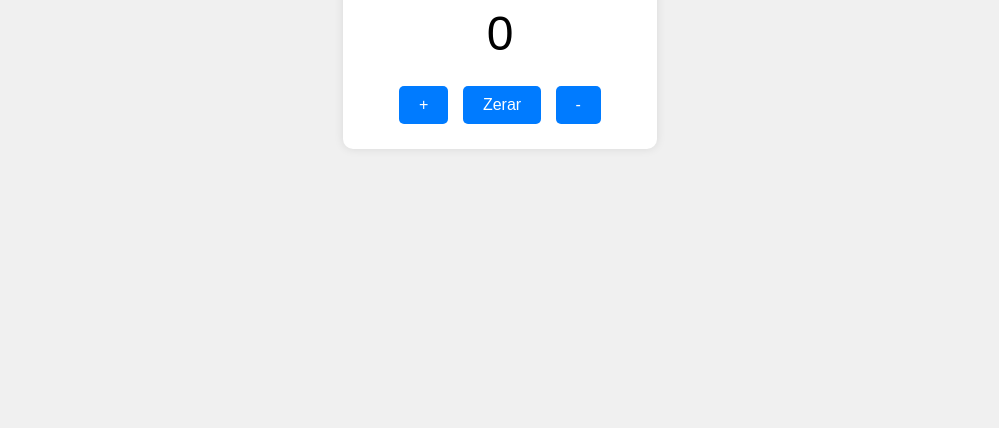
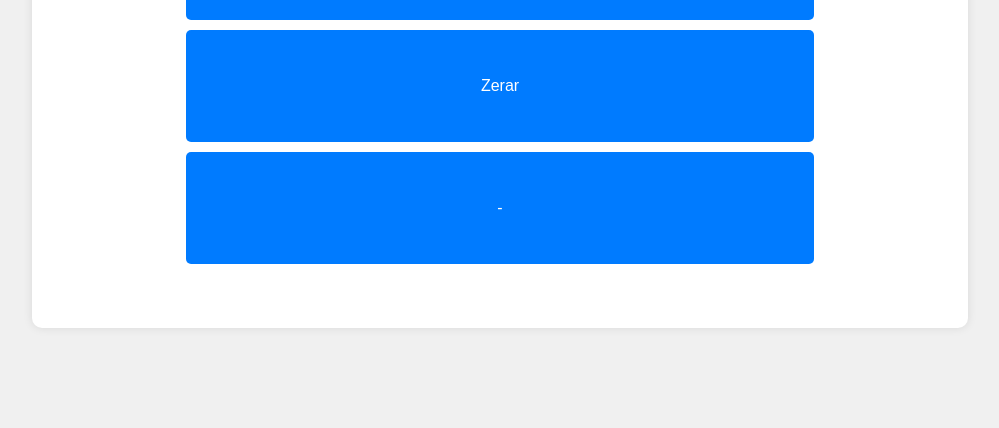
Before and after one commit to rphlgit/bubacode, a plain HTML site: page index.html in a window 1280 px wide. Shown: the part 372-800 px from the top of the page, without its empty margins (140-1139 px from the left). Drawn offline with Linux system fonts and the light colour scheme.

Commit message:
Update styles.css
Aumentando botões

```diff
--- a/styles.css
+++ b/styles.css
@@ -9,6 +9,8 @@ body {
 }
 
 .container {
+    height: 70%;
+    width: 70%;
     text-align: center;
     background-color: #fff;
     padding: 20px;
@@ -22,6 +24,8 @@ body {
 }
 
 button {
+    height: 20%;
+    width: 70%;
     font-size: 1em;
     padding: 10px 20px;
     margin: 5px;
```
